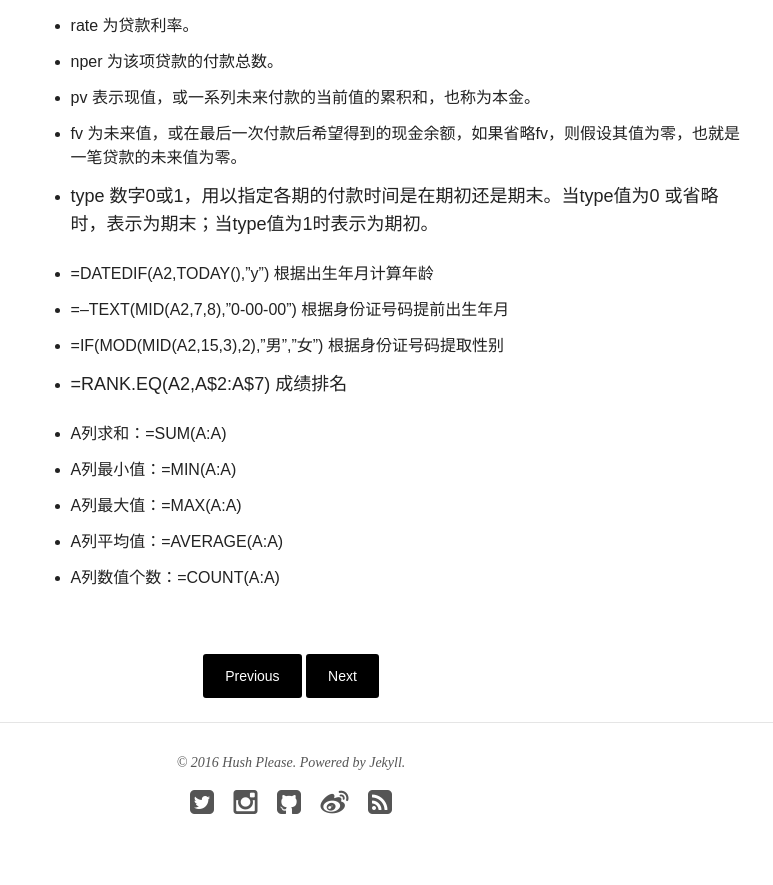
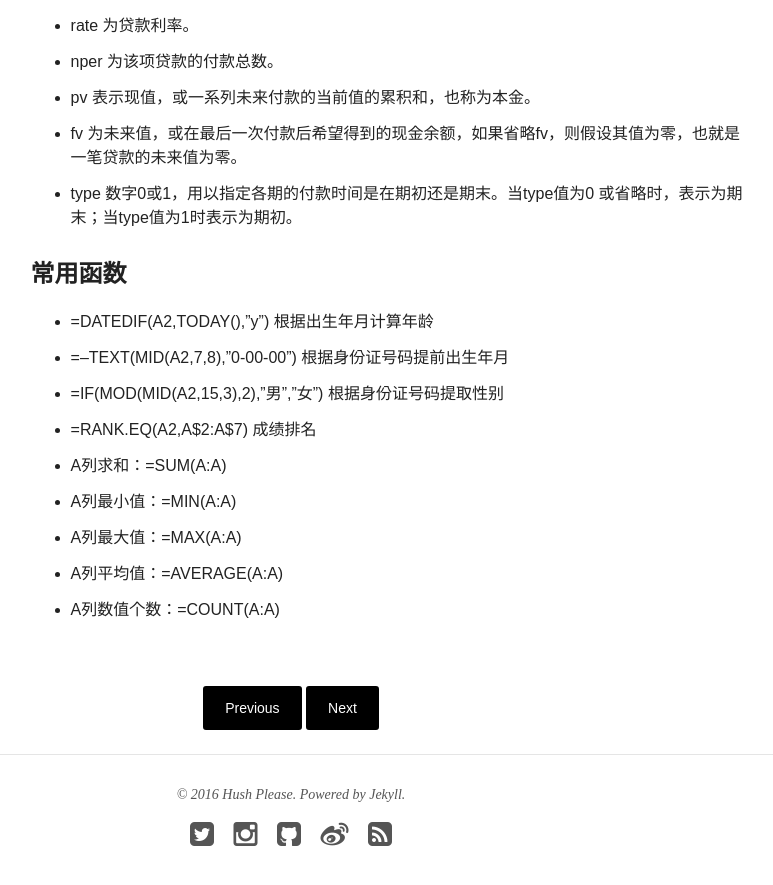
Before and after one commit to hushPlease/hushPlease.github.io, a Jekyll site: the page built from _posts/blog/2016-07-17-excel-take-down.md, in a window 1280 px wide and 900 px high, scrolled down 6236 px. Shown: the top 885 px of the window, without its empty margins (349-1122 px from the left). Built offline with Jekyll 4.4.1, drawn with Linux system fonts in a browser that asks for light colours; nearby versions of some CDN libraries.

Commit message:
New post.

```diff
--- a/_posts/blog/2016-07-17-excel-take-down.md
+++ b/_posts/blog/2016-07-17-excel-take-down.md
@@ -185,11 +185,11 @@
 * fv 为未来值，或在最后一次付款后希望得到的现金余额，如果省略fv，则假设其值为零，也就是一笔贷款的未来值为零。
 * type 数字0或1，用以指定各期的付款时间是在期初还是期末。当type值为0	或省略时，表示为期末；当type值为1时表示为期初。
 
+#### 常用函数
 * =DATEDIF(A2,TODAY(),”y”) 根据出生年月计算年龄
 * =--TEXT(MID(A2,7,8),”0-00-00”) 根据身份证号码提前出生年月
 * =IF(MOD(MID(A2,15,3),2),”男”,”女”) 根据身份证号码提取性别
 * =RANK.EQ(A2,A$2:A$7) 成绩排名
-
 * A列求和：=SUM(A:A)
 * A列最小值：=MIN(A:A)
 * A列最大值：=MAX(A:A)
```
